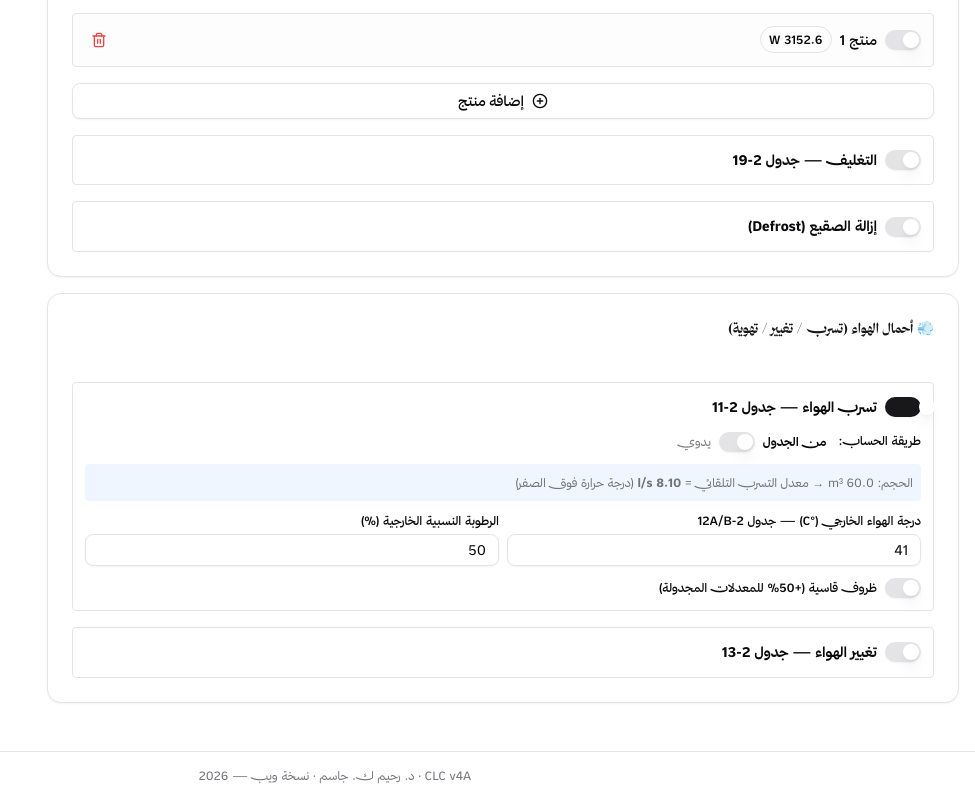
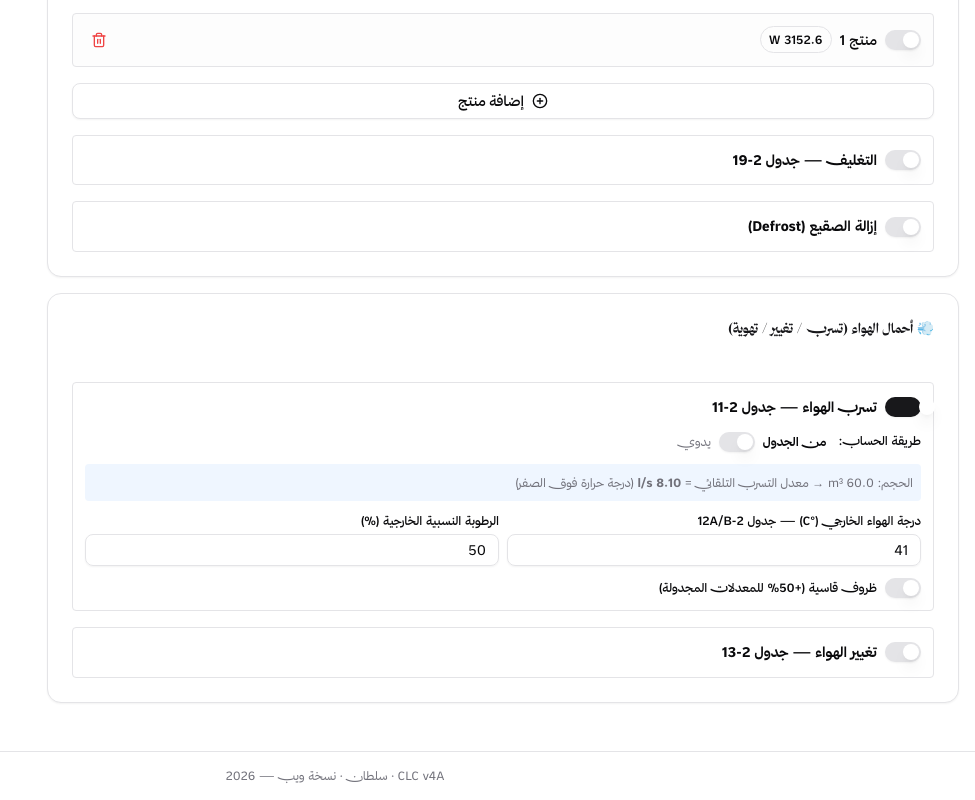
Before and after one commit to VLTMED/clc-calculator, a React (Vite) app: page / in a window 1280 px wide. Shown: the part 2973-3773 px from the top of the page, without its empty margins (305-1280 px from the left). Built offline with nearby package versions, Linux system fonts and the light colour scheme.

Commit message:
fix(footer): تصحيح اسم صاحب الحقوق إلى سلطان

```diff
--- a/src/App.tsx
+++ b/src/App.tsx
@@ -117,7 +117,7 @@ export default function App() {
       </main>
 
       <footer className="border-t mt-8 py-4 text-center text-xs text-muted-foreground">
-        CLC v4A · د. رحيم ك. جاسم · نسخة ويب — {new Date().getFullYear()}
+        CLC v4A · سلطان · نسخة ويب — {new Date().getFullYear()}
       </footer>
     </div>
   );
```
